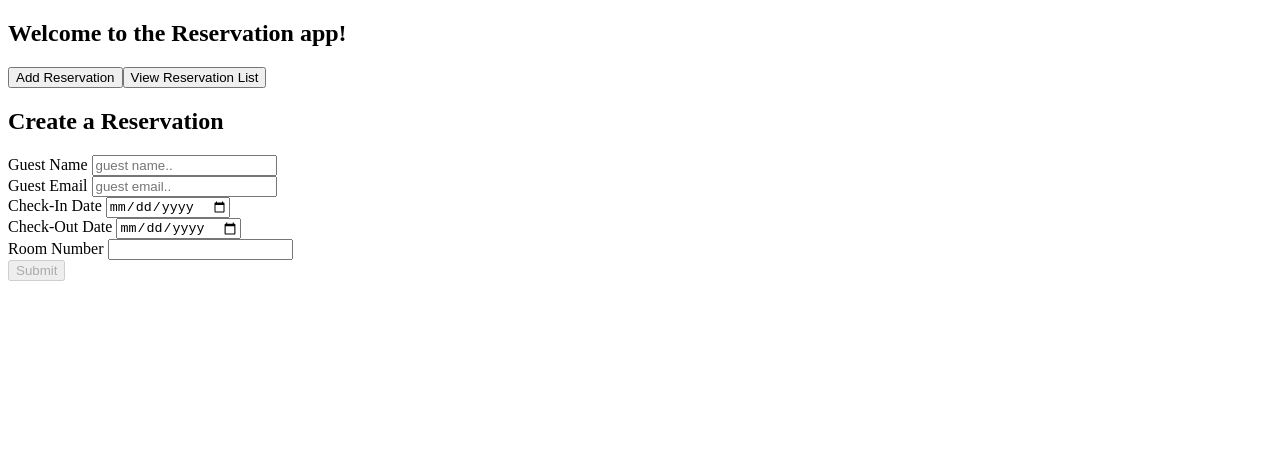
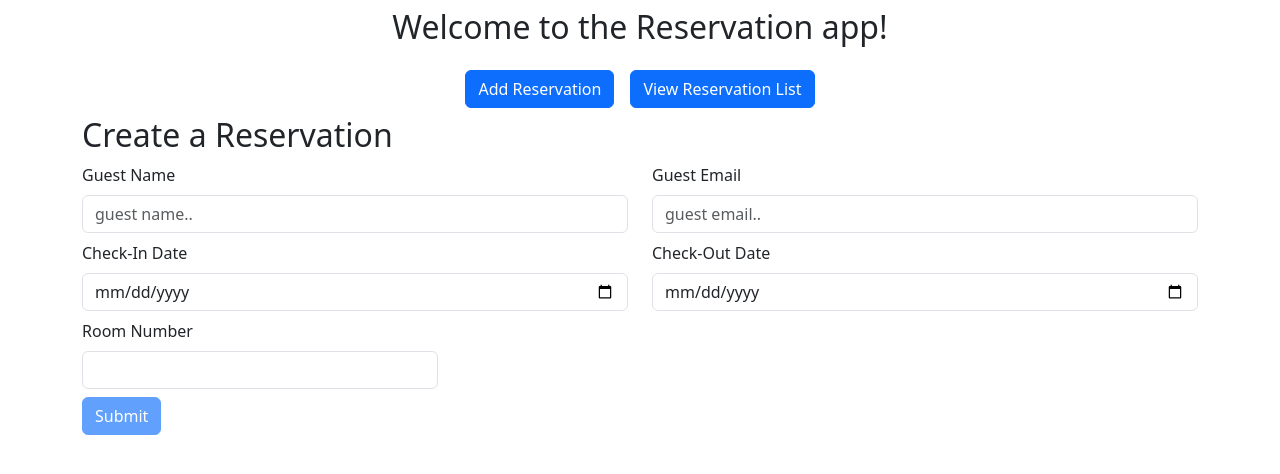
Before and after one commit to bmpmd/reservation-app, an Angular app: page /form in a window 1280 px wide. Shown: the top 474 px of the page. Built offline with nearby package versions, Linux system fonts and the light colour scheme.

Commit message:
styling components done

```diff
--- a/package.json
+++ b/package.json
@@ -18,6 +18,7 @@
     "@angular/platform-browser": "^17.3.0",
     "@angular/platform-browser-dynamic": "^17.3.0",
     "@angular/router": "^17.3.0",
+    "bootstrap": "5.3",
     "rxjs": "~7.8.0",
     "tslib": "^2.3.0",
     "zone.js": "~0.14.3"
--- a/src/app/app.component.html
+++ b/src/app/app.component.html
@@ -1 +1,3 @@
-<router-outlet></router-outlet>
+<div class="container">
+    <router-outlet></router-outlet>
+</div>
--- a/src/app/home/home.component.html
+++ b/src/app/home/home.component.html
@@ -1,5 +1,5 @@
-<div>
-    <h2>Welcome to the Reservation app!</h2>
-    <button [routerLink]="['/form']">Add Reservation</button>
-    <button [routerLink]="['/list']">View Reservation List</button>
+<div class="text-center my-2">
+    <h2 class="mb-4">Welcome to the Reservation app!</h2>
+    <button class="btn btn-primary mx-2" [routerLink]="['/form']">Add Reservation</button>
+    <button class="btn btn-primary mx-2" [routerLink]="['/list']">View Reservation List</button>
 </div>
--- a/src/app/reservation-form/reservation-form.component.html
+++ b/src/app/reservation-form/reservation-form.component.html
@@ -2,37 +2,112 @@
 <h2>Create a Reservation</h2>
 
 <form [formGroup]="reservationForm" (ngSubmit)="onSubmit()">
+  <div class="row mb-2">
+    <div class="col">
+      <label class="form-label">Guest Name </label>
+      <input
+        class="form-control"
+        formControlName="guestName"
+        type="text"
+        placeholder="guest name.."
+      />
+
+      <small
+        class="text-danger"
+        *ngIf="
+          reservationForm.get('guestName')?.invalid &&
+          reservationForm.get('guestName')?.touched
+        "
+      >
+        Guest name is required.
+      </small>
+    </div>
+    <div class="col">
+      <label class="form-label">Guest Email </label>
+      <input
+        class="form-control"
+        formControlName="guestEmail"
+        type="text"
+        placeholder="guest email.."
+      />
+      <small
+        class="text-danger"
+        *ngIf="
+          reservationForm.get('guestEmail')?.invalid &&
+          reservationForm.get('guestEmail')?.touched
+        "
+      >
+        Guest email is required.
+      </small>
+    </div>
+  </div>
+
+  <div class="row mb-2">
+    <div class="col">
+      <label class="form-label">Check-In Date </label>
+      <input
+        class="form-control"
+        formControlName="checkinDate"
+        type="date"
+        placeholder=""
+      />
+      <small
+        class="text-danger"
+        *ngIf="
+          reservationForm.get('checkinDate')?.invalid &&
+          reservationForm.get('checkinDate')?.touched
+        "
+      >
+        Check-in date is required.
+      </small>
+    </div>
+    <div class="col">
+      <label class="form-label">Check-Out Date </label>
+      <input
+        class="form-control"
+        formControlName="checkoutDate"
+        type="date"
+        placeholder=""
+      />
+      <small
+        class="text-danger"
+        *ngIf="
+          reservationForm.get('checkoutDate')?.invalid &&
+          reservationForm.get('checkoutDate')?.touched
+        "
+      >
+        Check-out date is required.
+      </small>
+    </div>
+  </div>
+
+  <div class="row mb-2">
+    <div class="col-4">
+      <label class="form-label">Room Number </label>
+      <input
+        class="form-control"
+        formControlName="roomNumber"
+        type="number"
+        placeholder=""
+      />
+      <small
+        class="text-danger"
+        *ngIf="
+          reservationForm.get('roomNumber')?.invalid &&
+          reservationForm.get('roomNumber')?.touched
+        "
+      >
+        Room number is required.
+      </small>
+    </div>
+  </div>
   <div>
-    <label>Guest Name </label>
-    <input formControlName="guestName" type="text" placeholder="guest name.." />
-    <div *ngIf="reservationForm.get('guestName')?.invalid && reservationForm.get('guestName')?.touched" > Guest name is required.</div>
-
-</div>
-  <div>
-    <label>Guest Email </label>
-    <input formControlName="guestEmail" type="text" placeholder="guest email.." />
-    <div *ngIf="reservationForm.get('guestEmail')?.invalid && reservationForm.get('guestEmail')?.touched" > Guest email is required.</div>
-
-</div>
-  <div>
-    <label>Check-In Date </label>
-    <input formControlName="checkinDate" type="date" placeholder="" />
-    <div *ngIf="reservationForm.get('checkinDate')?.invalid && reservationForm.get('checkinDate')?.touched" > Check-in date is required.</div>
-
-</div>
-  <div>
-    <label>Check-Out Date </label>
-    <input  formControlName="checkoutDate" type="date" placeholder="" />
-    <div *ngIf="reservationForm.get('checkoutDate')?.invalid && reservationForm.get('checkoutDate')?.touched" > Check-out date is required.</div>
-
-</div>
-  <div>
-    <label>Room Number </label>
-    <input formControlName="roomNumber" type="number" placeholder="" />
-    <div *ngIf="reservationForm.get('roomNumber')?.invalid && reservationForm.get('roomNumber')?.touched" > Room number is required.</div>
-
-</div>
-  <div>
-      <button [disabled]="reservationForm.invalid" type="submit">Submit</button>
+    <button
+      class="btn btn-primary"
+      [disabled]="reservationForm.invalid"
+      type="submit"
+    >
+      Submit
+    </button>
   </div>
 </form>
--- a/src/app/reservation-list/reservation-list.component.html
+++ b/src/app/reservation-list/reservation-list.component.html
@@ -1,18 +1,33 @@
 <app-home></app-home>
-<h2>Reservation List</h2>
-<ul *ngIf="reservations.length; else noReservations">
-    <li *ngFor="let reservation of reservations">
 
-        Guest: {{reservation.guestName}} <br>
-        Email: {{reservation.guestEmail}} <br>
-        Check-In Date: {{reservation.checkinDate}} <br>
-        Check-Out Date: {{reservation.checkoutDate}} <br>
-        <button (click)="deleteReservation(reservation.id)">Delete</button>
-        <button [routerLink]="['/edit', reservation.id]">Edit</button>
-    </li>
+<h2 class="mt-4">Reservations List</h2>
+<table class="table table-striped" *ngIf="reservations.length; else noReservations">
+  <thead>
+    <tr>
+      <th>Guest Name</th>
+      <th>Email</th>
+      <th>Check-In</th>
+      <th>Check-Out</th>
+      <th>Room No.</th>
+      <th>Action</th>
+    </tr>
+  </thead>
 
+  <tbody>
+    <tr *ngFor="let reservation of reservations">
+      <td>{{ reservation.guestName }}</td>
+      <td>{{ reservation.guestEmail }}</td>
+      <td>{{ reservation.checkinDate }}</td>
+      <td>{{ reservation.checkoutDate }}</td>
+      <td>{{ reservation.roomNumber }}</td>
+      <td>
+        <button class="btn btn-danger mx-2" (click)="deleteReservation(reservation.id)">Delete</button>
+        <button class="btn btn-secondary mx-2" [routerLink]="['/edit', reservation.id]">Edit</button>
+      </td>
+    </tr>
+  </tbody>
+</table>
 
-</ul>
 <ng-template #noReservations>
-    <p>There are currently no reservations to display.</p>
+  <p>There are currently no reservations to display.</p>
 </ng-template>
--- a/src/styles.css
+++ b/src/styles.css
@@ -1 +1,2 @@
 /* You can add global styles to this file, and also import other style files */
+@import "bootstrap/dist/css/bootstrap.min.css";
```
Also changed, not shown: 1 other file (tests, documents, lock files or other folders).
